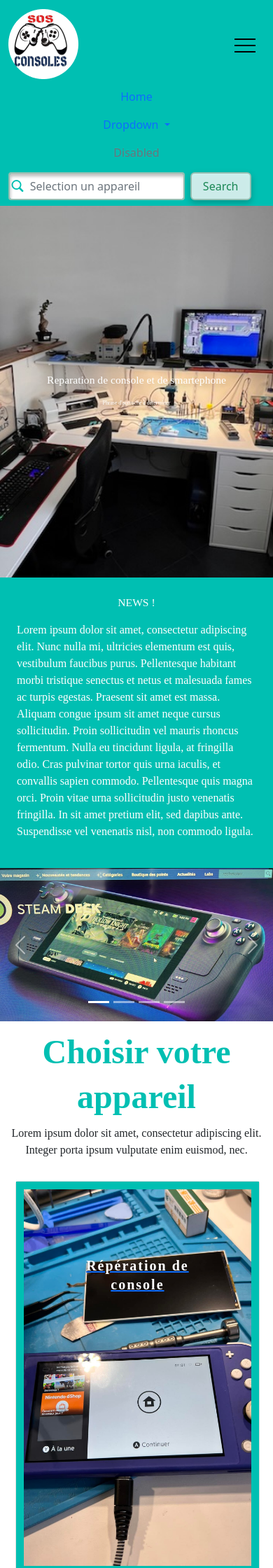
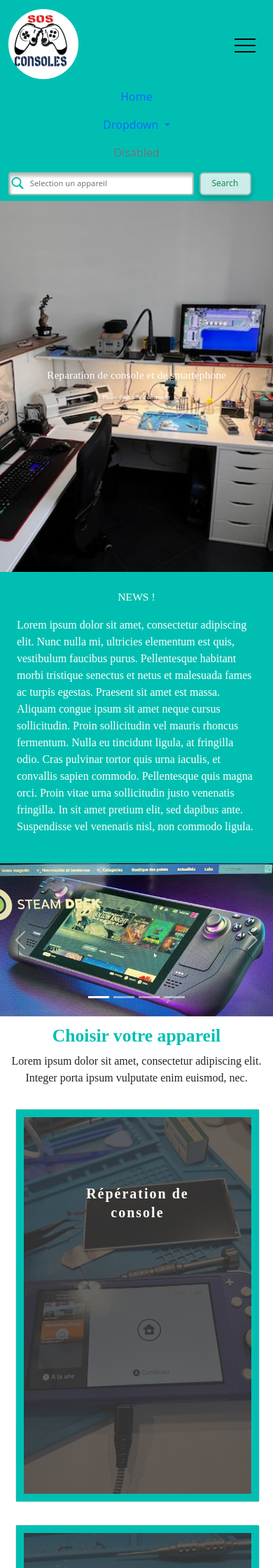
Before and after one commit to FlorentV02/SOS_CONSOLE, a PHP site: page / in a window 390 px wide, after a click that opens the changed part. Shown: the top 2240 px of the page at 70% size. Run offline with PHP 8.4, Linux system fonts and the light colour scheme; some libraries are stand-ins or nearby versions.

Commit message:
Amélioration responsive-text
Ajustement des tailles de textes en fonction de la résolution
écran

```diff
--- a/asset/css/contact.css
+++ b/asset/css/contact.css
@@ -1,6 +1,6 @@
 /* background-formulaire */
 
-#formulaire {
+#block-formulaire {
     background: no-repeat content-box #FFFFFF;
     border: 1px solid black;
     margin: auto;
--- a/asset/css/style.css
+++ b/asset/css/style.css
@@ -25,6 +25,8 @@ body {
     background: #CDCDCD;
     height: 100%;
 }
+
+.test {}
 
 
 /* text-property */
@@ -207,7 +209,20 @@ body {
 }
 
 #img-console {
-    background: url("../images/console.jpg");
+
+    background: linear-gradient(0deg, rgba(60, 60, 60, 0.8), rgba(60, 60, 60, 0.8)), url('../images/console.jpg');
+    background-size: cover;
+    background-repeat: no-repeat;
+    position: relative;
+    width: 25rem;
+    height: 35rem;
+    background-position: center;
+
+}
+
+#img-console:hover {
+
+    background: linear-gradient(0deg, rgba(60, 60, 60, 0), rgba(60, 60, 60, 0)), url('../images/console.jpg');
     background-size: cover;
     background-repeat: no-repeat;
     position: relative;
@@ -218,7 +233,18 @@ body {
 }
 
 #img-telephone {
-    background: url("../images/telephone.jpg");
+    background: linear-gradient(0deg, rgba(60, 60, 60, 0.8), rgba(60, 60, 60, 0.8)), url('../images/telephone.jpg');
+    background-size: cover;
+    background-repeat: no-repeat;
+    position: relative;
+    width: 25rem;
+    height: 35rem;
+    background-position: center;
+
+}
+
+#img-telephone:hover {
+    background: linear-gradient(0deg, rgba(60, 60, 60, 0), rgba(60, 60, 60, 0)), url('../images/telephone.jpg');
     background-size: cover;
     background-repeat: no-repeat;
     position: relative;
@@ -262,6 +288,11 @@ body {
     width: 33rem;
     margin-left: 0;
     justify-content: space-around;
+    text-decoration: none;
+}
+
+.card-link:hover{
+    text-decoration: underline white;
 }
 
 .choice-card .card-font {
@@ -311,6 +342,31 @@ body {
 
 /* Media query */
 
+@media (max-width: 767.98px) {
+
+    .card-group {
+        display:block;
+    }
+
+    .title-page {
+        color: #00BFB2;
+        font-style: normal;
+        font-weight: 600;
+        font-size: 2rem;
+        line-height: 3rem;
+    }
+
+    .search-bar {
+        font-size: 2rem;
+        font-size: 0.9rem;
+    }
+
+    .btn-search {
+        font-size: 14px;
+    }
+
+ }
+
 @media (max-width: 575.98px) {
 
     .card-group {
@@ -318,13 +374,21 @@ body {
         margin-left: 22px;
 
     }
+    .title-page {
+        color: #00BFB2;
+        font-style: normal;
+        font-weight: 600;
+        font-size: 1.6rem;
+        line-height: 2rem;
+    }
+
+    .search-bar {
+        font-size: 2rem;
+        font-size: 0.7rem;
+    }
+
+    .btn-search {
+        font-size: 12px;
+    }
 
 }
-
-@media (max-width: 767.98px) {
-
-    .card-group {
-        display:block;
-    }
-
- }
--- a/contact.html
+++ b/contact.html
@@ -56,7 +56,7 @@
 
         <p class="text-center title-page my-5">Laissez un message</p>
 
-        <div id="formulaire" class="mb-5">
+        <div id="block-formulaire" class="mb-5">
             <form>
                 <div class="d-flex justify-content-evenly">
                     <div class="mb-3 px-2">
```
Also changed, not shown: asset/css/phone.css (+15 -2 lines).
